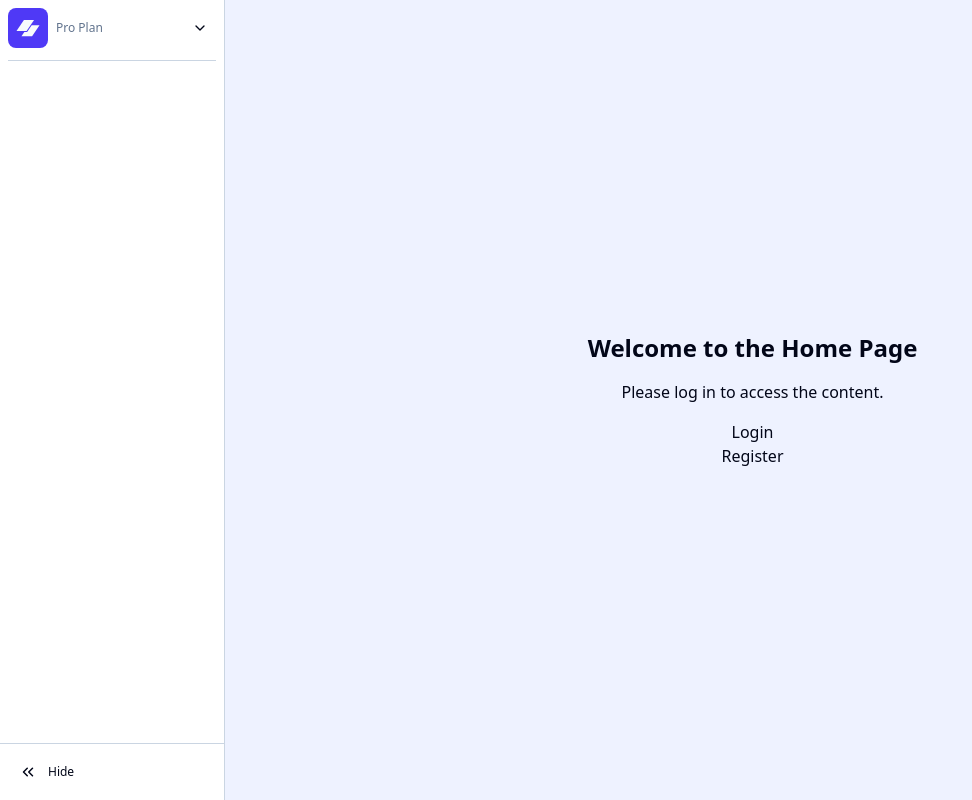
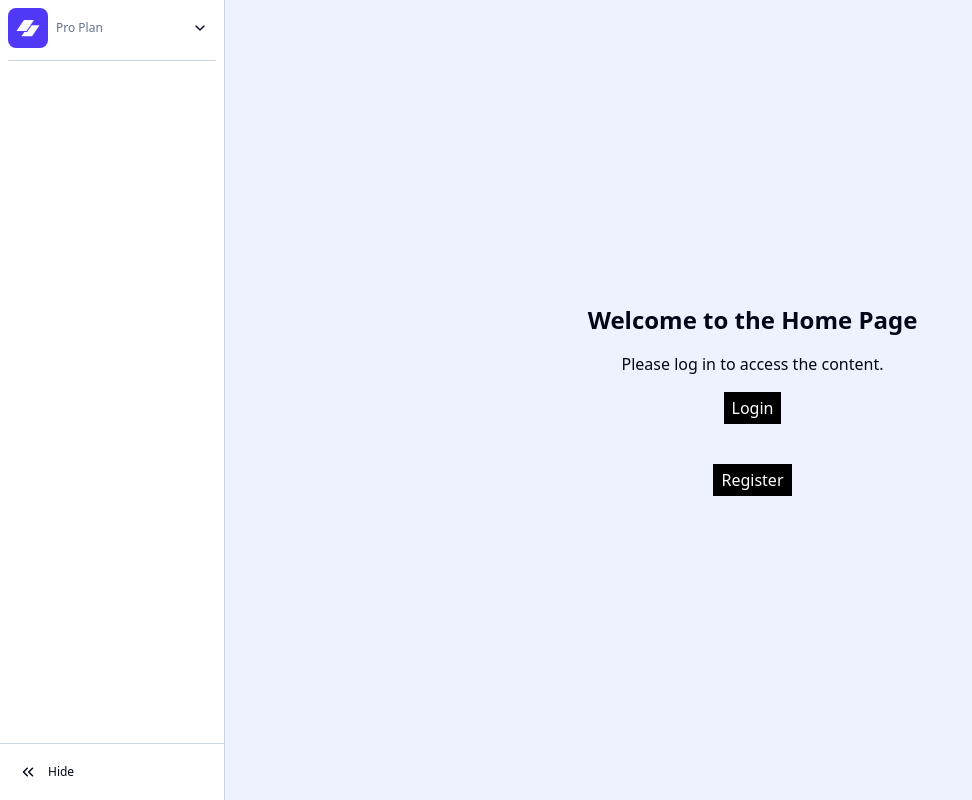
Before and after one commit to abhicodes13/motion, a Next.js app: page /hello in a window 1280 px wide. Shown: the whole page, without its empty margins (0-972 px from the left). Built offline with nearby package versions, Linux system fonts and the light colour scheme; no server answers.

Commit message:
read component

```diff
--- a/src/app/components/Example.jsx
+++ b/src/app/components/Example.jsx
@@ -188,7 +188,7 @@ const ToggleClose = ({ open, setOpen }) => {
 };
 
 const ExampleContent = () => (
-  <div className="h-screen w-full overflow-scroll">
+  <div className="h-auto w-full">
     <Read />
   </div>
 );
--- a/src/app/components/Read.jsx
+++ b/src/app/components/Read.jsx
@@ -20,8 +20,12 @@ const Read = () => {
       <div className="flex flex-col items-center justify-center h-screen">
         <h1 className="text-2xl font-bold mb-4">Welcome to the Home Page</h1>
         <p className="mb-4">Please log in to access the content.</p>
-        <LoginLink>Login</LoginLink>
-        <RegisterLink>Register</RegisterLink>
+        <LoginLink className="px-2 py-1 bg-black text-white mb-10">
+          Login
+        </LoginLink>
+        <RegisterLink className="px-2 py-1 bg-black text-white">
+          Register
+        </RegisterLink>
       </div>
     );
   }
```
